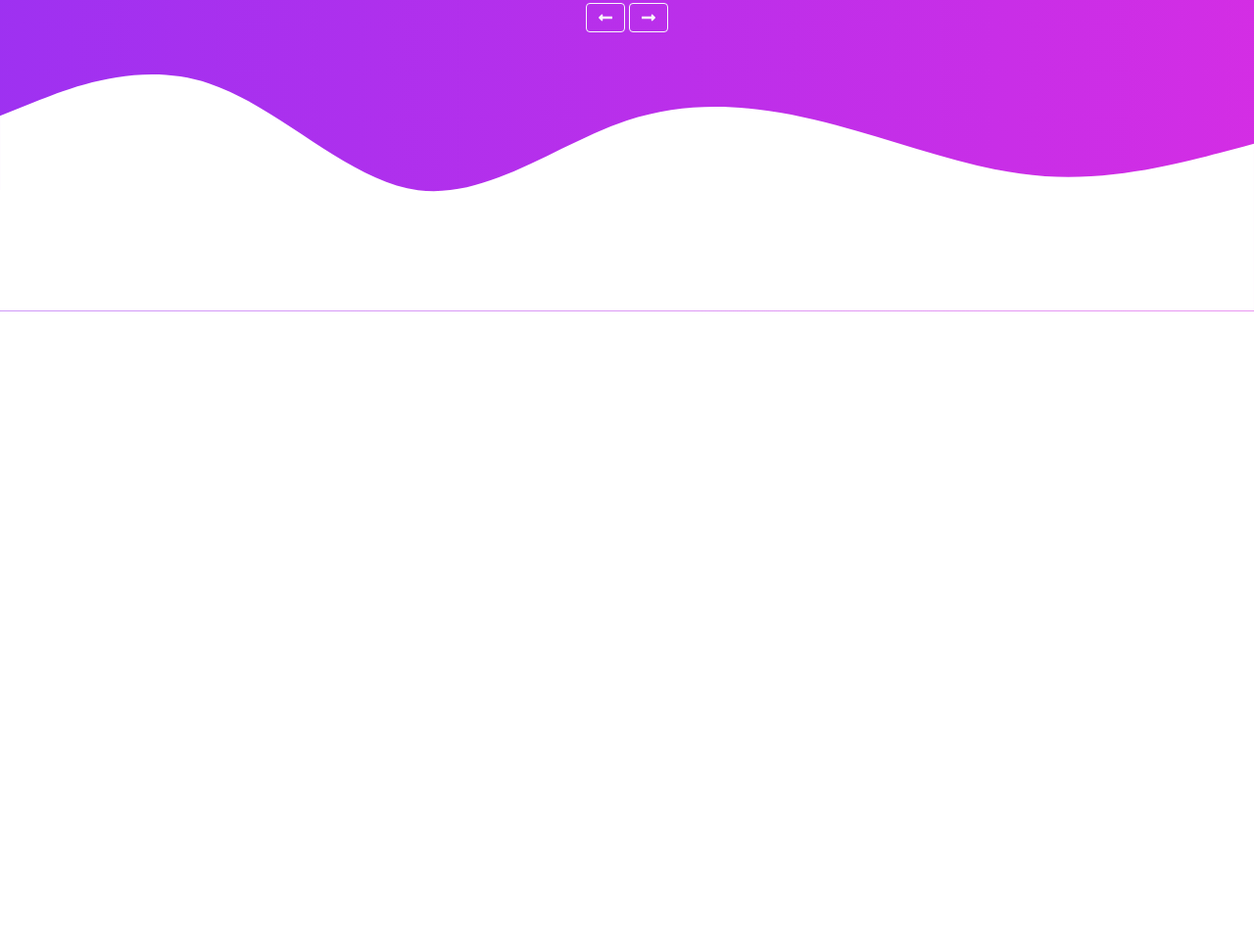
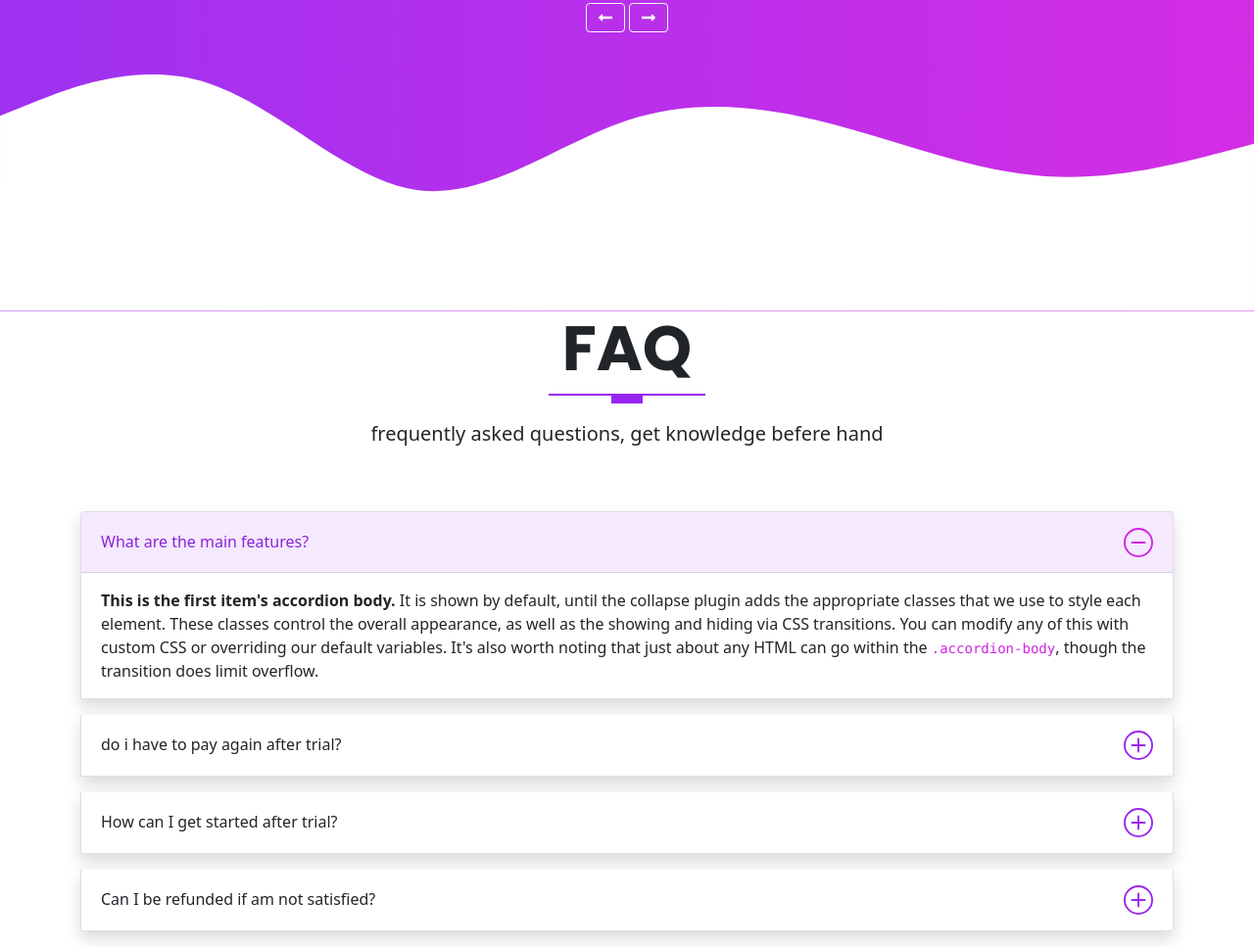
Before and after one commit to tvinjo/bootstrap-v5, a website: page index.html in a window 1280 px wide. Shown: the part 3973-4940 px from the top of the page at 98% size. Before the commit the page ends 4291 px from the top, so only its background shows below. Drawn offline with Linux system fonts and the light colour scheme.

Commit message:
Implement faq section

```diff
--- a/index.html
+++ b/index.html
@@ -368,6 +368,78 @@
     <svg xmlns="http://www.w3.org/2000/svg" viewBox="0 0 1440 320"><path fill="#ffffff" fill-opacity="1" d="M0,96L40,80C80,64,160,32,240,58.7C320,85,400,171,480,181.3C560,192,640,128,720,101.3C800,75,880,85,960,106.7C1040,128,1120,160,1200,165.3C1280,171,1360,149,1400,138.7L1440,128L1440,320L1400,320C1360,320,1280,320,1200,320C1120,320,1040,320,960,320C880,320,800,320,720,320C640,320,560,320,480,320C400,320,320,320,240,320C160,320,80,320,40,320L0,320Z"></path></svg>
   </section>
 
+<!-- /////////////////////////////////////////////////////
+                FAQ SECTION
+/////////////////////////////////////////////////////-->
+  <section id="faq" class="faq">
+    <div class="container">
+      <div class="row text-center">
+        <h1 class="display-3 fw-bold text-uppercase">faq</h1>
+        <div class="heading-line"></div>
+        <p class="lead">frequently asked questions, get knowledge befere hand</p>
+      </div>
+  <!-- Accordion content -->
+      <div class="row mt-5">
+        <div class="col-md-12">
+          <div class="accordion" id="accordionExample">
+  <!-- accordion one -->
+            <div class="accordion-item shadow mb-3">
+              <h2 class="accordion-header" id="headingOne">
+                <button class="accordion-button" type="button" data-bs-toggle="collapse" data-bs-target="#collapseOne" aria-expanded="true" aria-controls="collapseOne">
+                  What are the main features?
+                </button>
+              </h2>
+              <div id="collapseOne" class="accordion-collapse collapse show" aria-labelledby="headingOne" data-bs-parent="#accordionExample">
+                <div class="accordion-body">
+                  <strong>This is the first item's accordion body.</strong> It is shown by default, until the collapse plugin adds the appropriate classes that we use to style each element. These classes control the overall appearance, as well as the showing and hiding via CSS transitions. You can modify any of this with custom CSS or overriding our default variables. It's also worth noting that just about any HTML can go within the <code>.accordion-body</code>, though the transition does limit overflow.
+                </div>
+              </div>
+            </div>
+  <!-- Accordion two -->
+            <div class="accordion-item shadow mb-3">
+              <h2 class="accordion-header" id="headingTwo">
+                <button class="accordion-button collapsed" type="button" data-bs-toggle="collapse" data-bs-target="#collapseTwo" aria-expanded="false" aria-controls="collapseTwo">
+                  do i have to pay again after trial?
+                </button>
+              </h2>
+              <div id="collapseTwo" class="accordion-collapse collapse" aria-labelledby="headingTwo" data-bs-parent="#accordionExample">
+                <div class="accordion-body">
+                  <strong>This is the second item's accordion body.</strong> It is hidden by default, until the collapse plugin adds the appropriate classes that we use to style each element. These classes control the overall appearance, as well as the showing and hiding via CSS transitions. You can modify any of this with custom CSS or overriding our default variables. It's also worth noting that just about any HTML can go within the <code>.accordion-body</code>, though the transition does limit overflow.
+                </div>
+              </div>
+            </div>
+  <!-- accordion three -->
+            <div class="accordion-item shadow mb-3">
+              <h2 class="accordion-header" id="headingThree">
+                <button class="accordion-button collapsed" type="button" data-bs-toggle="collapse" data-bs-target="#collapseThree" aria-expanded="false" aria-controls="collapseThree">
+                  How can I get started after trial?
+                </button>
+              </h2>
+              <div id="collapseThree" class="accordion-collapse collapse" aria-labelledby="headingThree" data-bs-parent="#accordionExample">
+                <div class="accordion-body">
+                  <strong>This is the third item's accordion body.</strong> It is hidden by default, until the collapse plugin adds the appropriate classes that we use to style each element. These classes control the overall appearance, as well as the showing and hiding via CSS transitions. You can modify any of this with custom CSS or overriding our default variables. It's also worth noting that just about any HTML can go within the <code>.accordion-body</code>, though the transition does limit overflow.
+                </div>
+              </div>
+            </div>
+  <!-- accordion four -->
+            <div class="accordion-item shadow mb-3">
+              <h2 class="accordion-header" id="headingFour">
+                <button class="accordion-button collapsed" type="button" data-bs-toggle="collapse" data-bs-target="#collapseFour" aria-expanded="false" aria-controls="collapseFour">
+                  Can I be refunded if am not satisfied?
+                </button>
+              </h2>
+              <div id="collapseFour" class="accordion-collapse collapse" aria-labelledby="headingFour" data-bs-parent="#accordionExample">
+                <div class="accordion-body">
+                  <strong>This is the third item's accordion body.</strong> It is hidden by default, until the collapse plugin adds the appropriate classes that we use to style each element. These classes control the overall appearance, as well as the showing and hiding via CSS transitions. You can modify any of this with custom CSS or overriding our default variables. It's also worth noting that just about any HTML can go within the <code>.accordion-body</code>, though the transition does limit overflow.
+                </div>
+              </div>
+            </div>
+          </div>
+        </div>
+      </div>
+    </div>
+  </section>
+
 
  <!-- /////////////////////////////////////////////////////
                 Scripts
--- a/scss/_custom.scss
+++ b/scss/_custom.scss
@@ -21,6 +21,9 @@
 $secondary:     $pink !default;
 
 // ACCORDION
+$accordion-padding-y:                     1.5rem;
+$accordion-padding-x:                     1.5rem;
+
 $accordion-icon-color:                    $primary;
 $accordion-icon-active-color:             $secondary;
 
```
Lines whose indentation alone changed are shown as unchanged.
